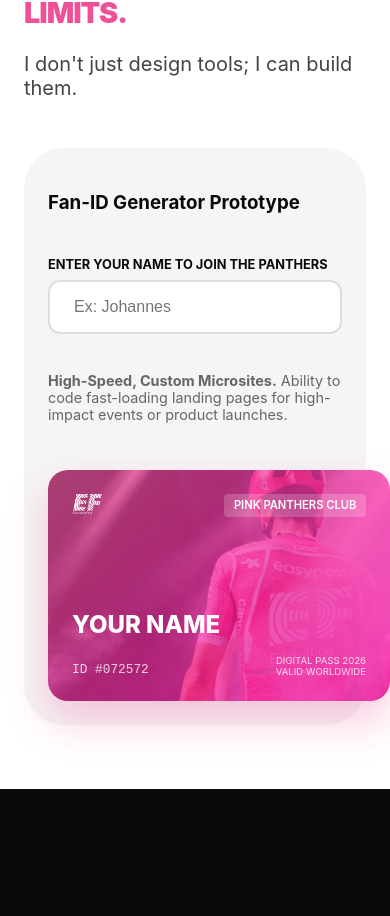
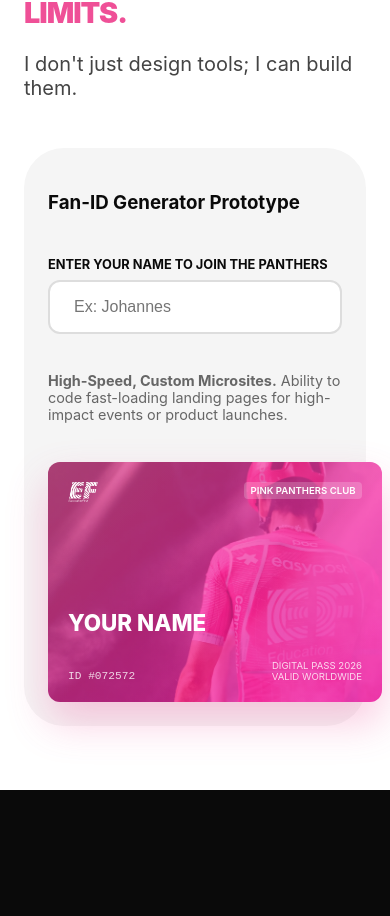
Before and after one commit to TheOne-Fantasy/EF-Ideas, a Next.js app: page / in a window 390 px wide. Shown: the part 7349-8265 px from the top of the page. Built offline with nearby package versions, Linux system fonts and the light colour scheme.

Commit message:
Optimize ID card framing for mobile

```diff
--- a/src/app/ef.module.css
+++ b/src/app/ef.module.css
@@ -539,9 +539,11 @@
   .mosaicItem { grid-column: span 1 !important; grid-row: span 1 !important; height: 250px; }
   .strategyGrid { grid-template-columns: 1fr; gap: 1.5rem; }
   .strategyCard { padding: 2rem; }
-  .generatorSection { grid-template-columns: 1fr; padding: 1.5rem; gap: 2rem; }
-  .fanIdPreview { padding: 1.5rem; }
-  .fanIdName { font-size: 1.5rem; }
+  .generatorSection { grid-template-columns: 1fr; padding: 1.5rem; gap: 1.5rem; }
+  .fanIdPreview { padding: 1.25rem; min-height: 200px; aspect-ratio: 1.58 / 1; border-radius: 12px; }
+  .fanIdName { font-size: 1.4rem; margin-bottom: 0.5rem; }
+  .fanIdType { font-size: 0.6rem; padding: 0.2rem 0.4rem; }
+  .fanIdNumber { font-size: 0.7rem; }
   .finalCta { padding: 6rem 1rem; }
   .finalCta h2 { font-size: 2.2rem; }
   .portfolioPreviewCard { flex-direction: column; min-height: auto; }
```
